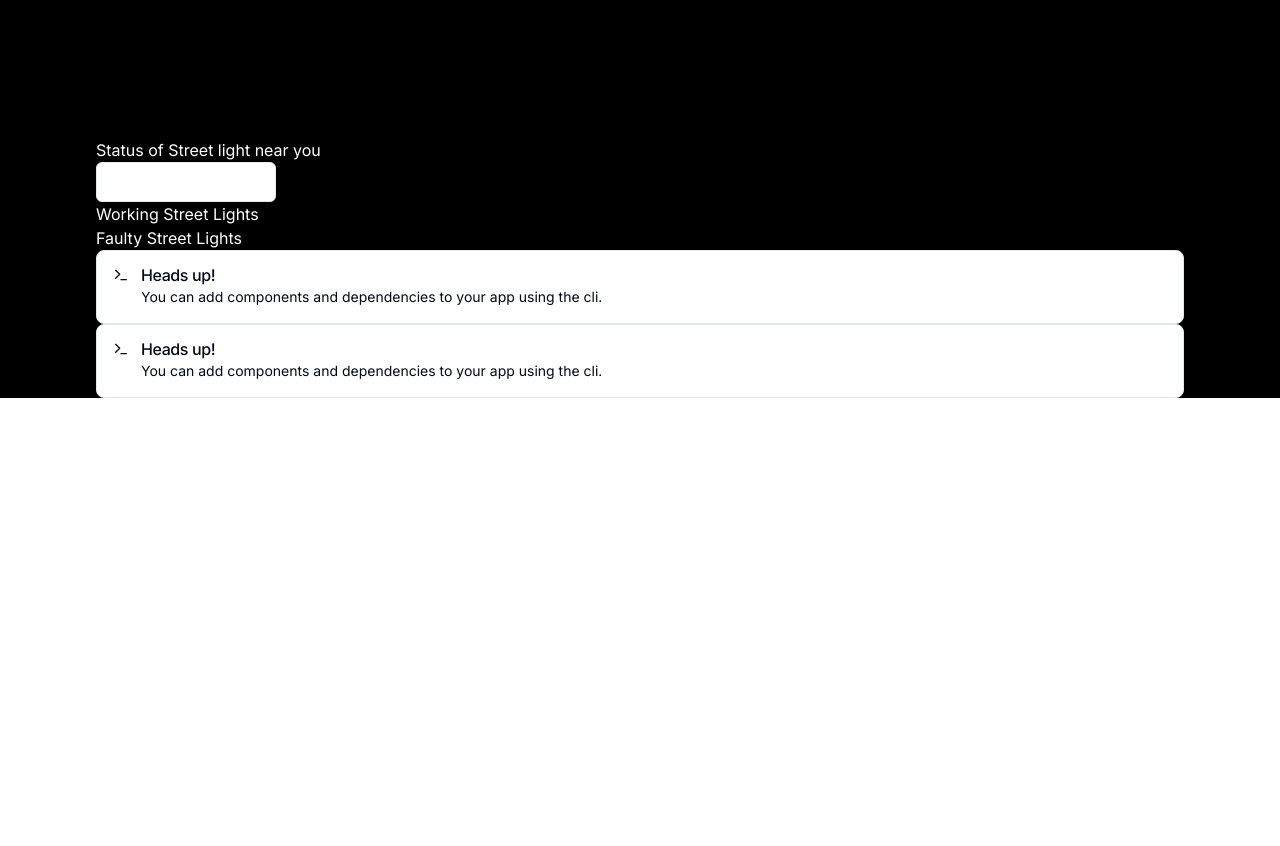
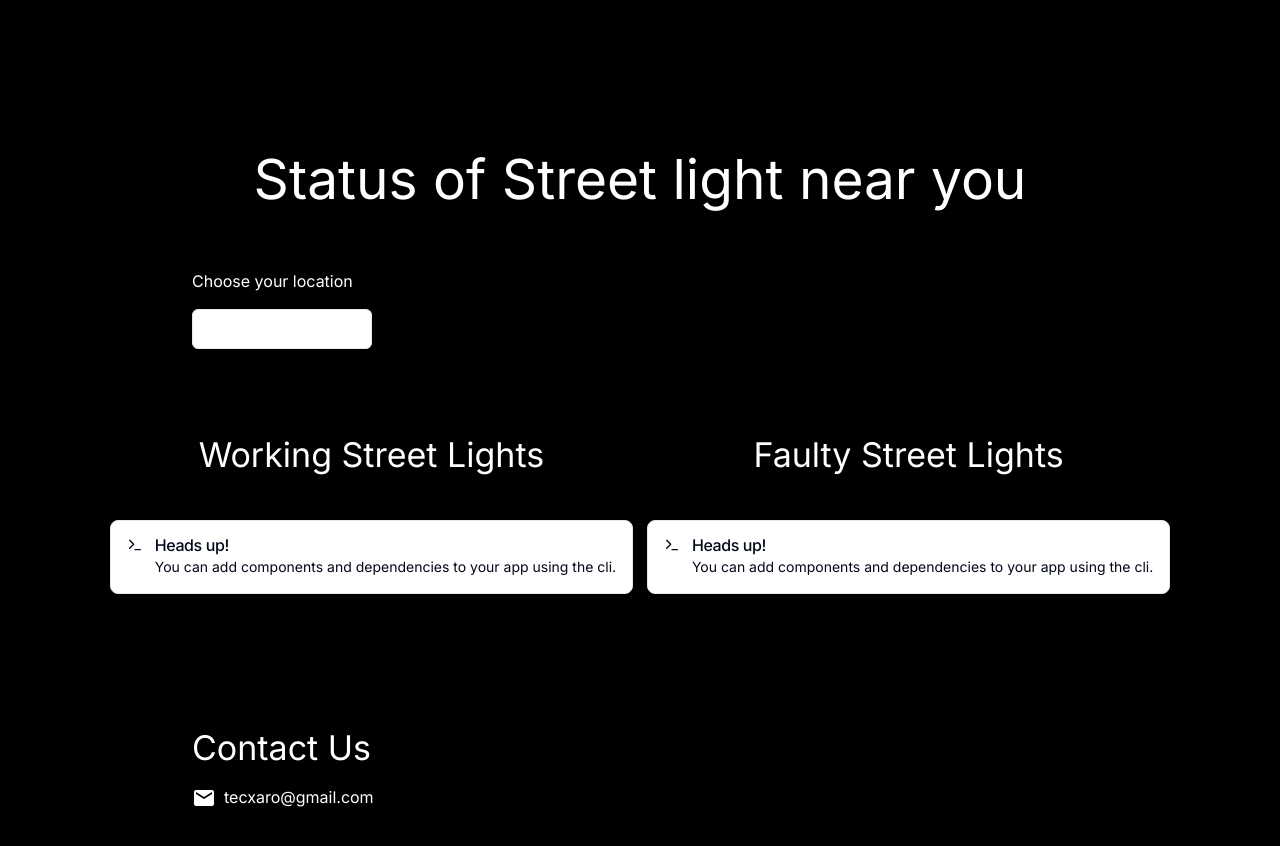
Before and after one commit to love-to-code108/acehack3.0-project, a React (Vite) app: page / in a window 1280 px wide. Shown: the part 1460-2306 px from the top of the page. Before the commit the page ends 1858 px from the top, so only its background shows below. Built offline with nearby package versions, Linux system fonts and the light colour scheme.

Commit message:
the landing page of the website is more or less done

```diff
--- a/package.json
+++ b/package.json
@@ -10,6 +10,10 @@
     "preview": "vite preview"
   },
   "dependencies": {
+    "@emotion/react": "^11.11.4",
+    "@emotion/styled": "^11.11.5",
+    "@mui/icons-material": "^5.15.15",
+    "@mui/material": "^5.15.15",
     "@radix-ui/react-select": "^2.0.0",
     "@radix-ui/react-slot": "^1.0.2",
     "class-variance-authority": "^0.7.0",
--- a/src/App.jsx
+++ b/src/App.jsx
@@ -10,6 +10,10 @@ import {
 import { Alert, AlertDescription, AlertTitle } from "@/components/ui/alert"
 import { Terminal } from "lucide-react"
 
+
+
+// MI UI ICONS
+import EmailIcon from '@mui/icons-material/Email';
 
 
 
@@ -29,6 +33,23 @@ function App() {
     </div>
   )
 }
+
+
+
+
+
+
+
+
+
+
+
+
+
+
+
+
+
 
 
 
@@ -126,48 +147,49 @@ function MainApp() {
 
 
       {/* PART 3 */}
-      <div>
+      <div className=" flex flex-col items-center">
 
 
 
         {/* HEADING FOR STATUS OF STREET LIGHT NEAR YOU */}
-        <div>
+        <div className=" font-55 mb-12">
           <h1>Status of Street light near you</h1>
         </div>
 
 
 
         {/* CHOOSE YOUR LOCATION */}
-        <div>
+        <div className="px-[6rem] flex justify-start w-[100%] mb-20">
+          <div className="">
+
+            <h1 className=" font-13 mb-4">Choose your location</h1>
+
             <Select>
               <SelectTrigger className="w-[180px]">
-              <SelectValue placeholder="Theme" />
+                <SelectValue className=" placeholder:text-slate-400" placeholder=" Select your location " />
               </SelectTrigger>
-            <SelectContent>
+              <SelectContent className=" font-inter ">
                 <SelectItem value="light">Light</SelectItem>
                 <SelectItem value="dark">Dark</SelectItem>
                 <SelectItem value="system">System</SelectItem>
               </SelectContent>
             </Select>
-
+          </div>
         </div>
 
 
 
-        {/* HEADING FOR FAULTY STREET LIGHT AND WORKING ONES */}
-        <div>
-          <h1>Working Street Lights</h1>
-          <h1>Faulty Street Lights</h1>
-
-        </div>
 
 
 
+        {/* HEADING FOR FAULTY STREET LIGHT AND WORKING ONES */}
+
         {/* TABLE FOR WORKING STREET LIGHT AND FAULTY STREET LIGHT */}
-        <div>
+        <div className=" flex w-[100%] justify-evenly mb-[8rem]">
 
           {/* COLUMN FOR WORKING STREET LIGHTS */}
-          <div>
+          <div className=" flex flex-col items-center">
+            <h1 className=" font-34 mb-10">Working Street Lights</h1>
             <Alert>
               <Terminal className="h-4 w-4" />
               <AlertTitle>Heads up!</AlertTitle>
@@ -179,7 +201,8 @@ function MainApp() {
           </div>
 
           {/* COLUMN FOR FAULTY STREET LIGHTS */}
-          <div>
+          <div className=" flex flex-col items-center">
+            <h1 className=" font-34 mb-10">Faulty Street Lights</h1>
             <Alert>
               <Terminal className="h-4 w-4" />
               <AlertTitle>Heads up!</AlertTitle>
@@ -198,10 +221,25 @@ function MainApp() {
 
 
 
-        {/* CONTACT  */}
+        {/* CONTACT  US SECTION */}
+        <div className=" w-[100%] font-inter ml-[12rem] mb-[12rem]">
+          <h1 className=" font-34 mb-3">Contact Us</h1>
+
+          <div className=" flex">
+            <div className=" mr-2">
+              <EmailIcon />
+            </div>
+            <p className=" font-13">tecxaro@gmail.com</p>
+          </div>
+        </div>
 
 
-      </div>
+
+
+
+
+
+      </div >
 
 
     </div>
--- a/src/app.css
+++ b/src/app.css
@@ -5,6 +5,10 @@
 
 .font-55{
     font-size: 55px;
+}
+
+.font-34{
+    font-size: 34px;
 }
 
 .font-21{
```
Also changed, not shown: 1 other file (tests, documents, lock files or other folders). Lines whose indentation alone changed are shown as unchanged.
